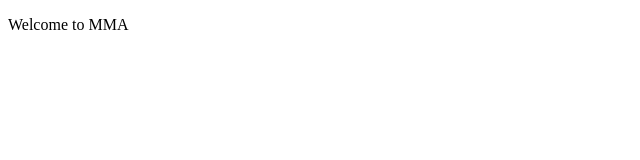
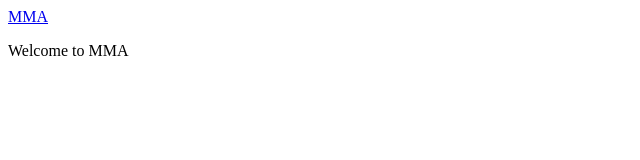
Before and after one commit to hargroa2/Octagon, a plain HTML site: page index.html in a window 1280 px wide. Shown: the whole page, without its empty margins (0-640 px from the left). Drawn offline with Linux system fonts and the light colour scheme; files that its build step writes are made by us from their sources.

Commit message:
Moving around folders

```diff
--- a/index.html
+++ b/index.html
@@ -10,6 +10,11 @@
   </head>
   <body>
     <!-- navbar -->
+    <header>
+      <nav class="navbar">
+        <a href="#" class="nav-branding">MMA</a>
+      </nav>
+    </header>
     <p>Welcome to MMA</p>
   </body>
 </html>
```
Also changed, not shown: 4 other files.
